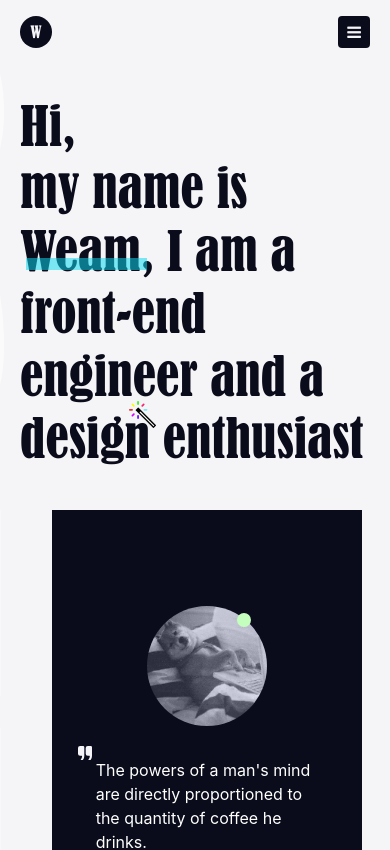
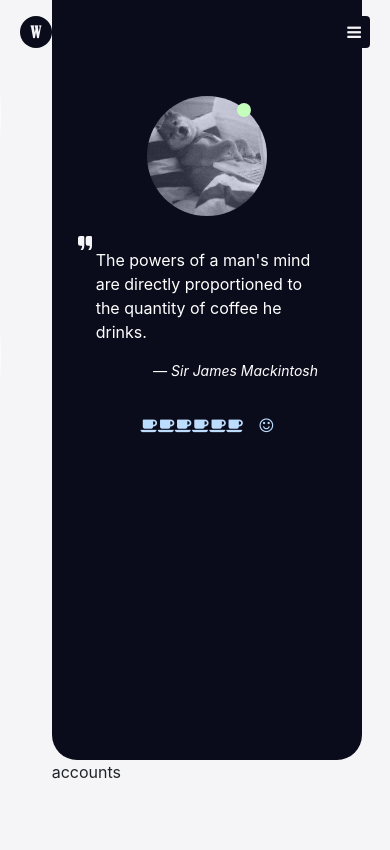
Before and after one commit to WeamAdel/WeamAdel.github.io, a React (Create React App) app: page / in a window 390 px wide. Shown: the top 850 px of the page. Built offline with nearby package versions, Linux system fonts and the light colour scheme.

Commit message:
Home: Coffee Animation 01

```diff
--- a/public/assets/css/app.css
+++ b/public/assets/css/app.css
@@ -413,20 +413,21 @@ span.advanced {
   background-image: url("/assets/images/home/brush.svg");
   background-repeat: no-repeat;
 }
-.home .right-column {
+.home .right-column .main-content {
   background-color: #0a0c1b;
+  color: white;
   padding: calc(32px + 64px) 44px 32px;
   min-height: 90vh;
   border-radius: 0 0 25px 25px;
   max-width: 380px;
   margin-right: 8px;
 }
-.home .right-column .avatar {
+.home .right-column .main-content .avatar {
   width: 120px;
   position: relative;
   margin: auto;
 }
-.home .right-column .avatar img {
+.home .right-column .main-content .avatar img {
   border-radius: 50%;
   object-fit: cover;
   height: 120px;
@@ -434,7 +435,7 @@ span.advanced {
   object-position: left;
   mix-blend-mode: luminosity;
 }
-.home .right-column .avatar .status {
+.home .right-column .main-content .avatar .status {
   height: 14px;
   width: 14px;
   display: block;
@@ -444,24 +445,37 @@ span.advanced {
   top: 7px;
   z-index: 1;
 }
-.home .right-column .avatar .status.available {
+.home .right-column .main-content .avatar .status.available {
   background-color: #c4ffbd;
 }
-.home .right-column .avatar .status.not-available {
+.home .right-column .main-content .avatar .status.not-available {
   background-color: #c1aabe;
 }
-.home .right-column .quote {
+.home .right-column .main-content .quote {
   background-image: none;
   margin: 32px auto;
   max-width: 230px;
 }
-.home .right-column .quote p {
+.home .right-column .main-content .quote p {
   font-size: 16px;
 }
-.home .right-column .quote p::before {
+.home .right-column .main-content .quote p::before {
   top: -12px;
   left: -18px;
   background-size: 80%;
+}
+.home .right-column .main-content .coffee {
+  color: #bdddff;
+  display: flex;
+  align-items: center;
+  justify-content: center;
+}
+.home .right-column .main-content .coffee .coffee-wrapper {
+  margin-right: 16px;
+  display: flex;
+}
+.home .right-column .main-content .coffee .coffee-wrapper .coffee-cup:not(:last-of-type) {
+  margin-right: 8px;
 }
 
 .technologies .content .tech-category .heading {
--- a/public/assets/scss/pages/_home.scss
+++ b/public/assets/scss/pages/_home.scss
@@ -54,13 +54,14 @@
     }
   }
   .right-column {
+    .main-content {
       background-color: $main;
+      color: white;
       padding: calc(32px + 64px) 44px 32px; //Adding padding of Navbar height
       min-height: 90vh;
       border-radius: 0 0 25px 25px;
       max-width: 380px;
       margin-right: 8px;
-
       $avatarDimentions: 120px;
       .avatar {
         width: $avatarDimentions;
@@ -109,5 +110,21 @@
           }
         }
       }
+
+      .coffee {
+        color: $fadeAttract;
+        display: flex;
+        align-items: center;
+        justify-content: center;
+
+        .coffee-wrapper {
+          margin-right: 16px;
+          display: flex;
+          .coffee-cup:not(:last-of-type) {
+            margin-right: 8px;
           }
         }
+      }
+    }
+  }
+}
--- /dev/null
+++ b/src/components/Home/RightColumn/Coffee/Coffee.js
@@ -0,0 +1,32 @@
+import React from "react";
+import { useTransition, animated } from "react-spring";
+
+function Coffee() {
+  let items = Array(6).fill(<i className="coffee-cup fa fa-coffee" />);
+
+  const transitions = useTransition(items, (item) => item.key, {
+    from: { transform: "translate3d(0,-40px,0)" },
+    enter: { transform: "translate3d(0,0px,0)" },
+    leave: { transform: "translate3d(0,-40px,0)" },
+  });
+
+  const transitionsJSX = transitions.map(({ item, props, key }, index) => {
+    return (
+      <animated.div key={index} style={props}>
+        {item}
+      </animated.div>
+    );
+  });
+
+  return (
+    <div className="coffee">
+      <div className="coffee-wrapper">
+        {/* {items} */}
+        {transitionsJSX}
+      </div>
+
+      <i className="fa fa-smile-o" />
+    </div>
+  );
+}
+export default Coffee;
--- a/src/components/Home/RightColumn/RightColumn.js
+++ b/src/components/Home/RightColumn/RightColumn.js
@@ -1,17 +1,19 @@
 import React from "react";
 import Avatar from "./Avatar/Avatar";
 import Quote from "./../../shared/Quote/Quote";
+import Coffee from "./Coffee/Coffee";
 
 function RightColumn() {
   return (
-    <div className="col-md-5 offset-1">
-      <div className="right-column text-light">
-        <div className="">
+    <div className="col-md-5 offset-1 order-first order-md-last">
+      <div className="right-column">
+        <div className="main-content">
           <Avatar />
           <Quote
             quote="The powers of a man's mind are directly proportioned to the quantity of coffee he drinks."
             cite="Sir James Mackintosh"
           />
+          <Coffee />
         </div>
         <p>accounts</p>
       </div>
```
Also changed, not shown: public/assets/images/home/gird.svg (added), 1 other file (tests, documents, lock files or other folders). Lines whose indentation alone changed are shown as unchanged.
